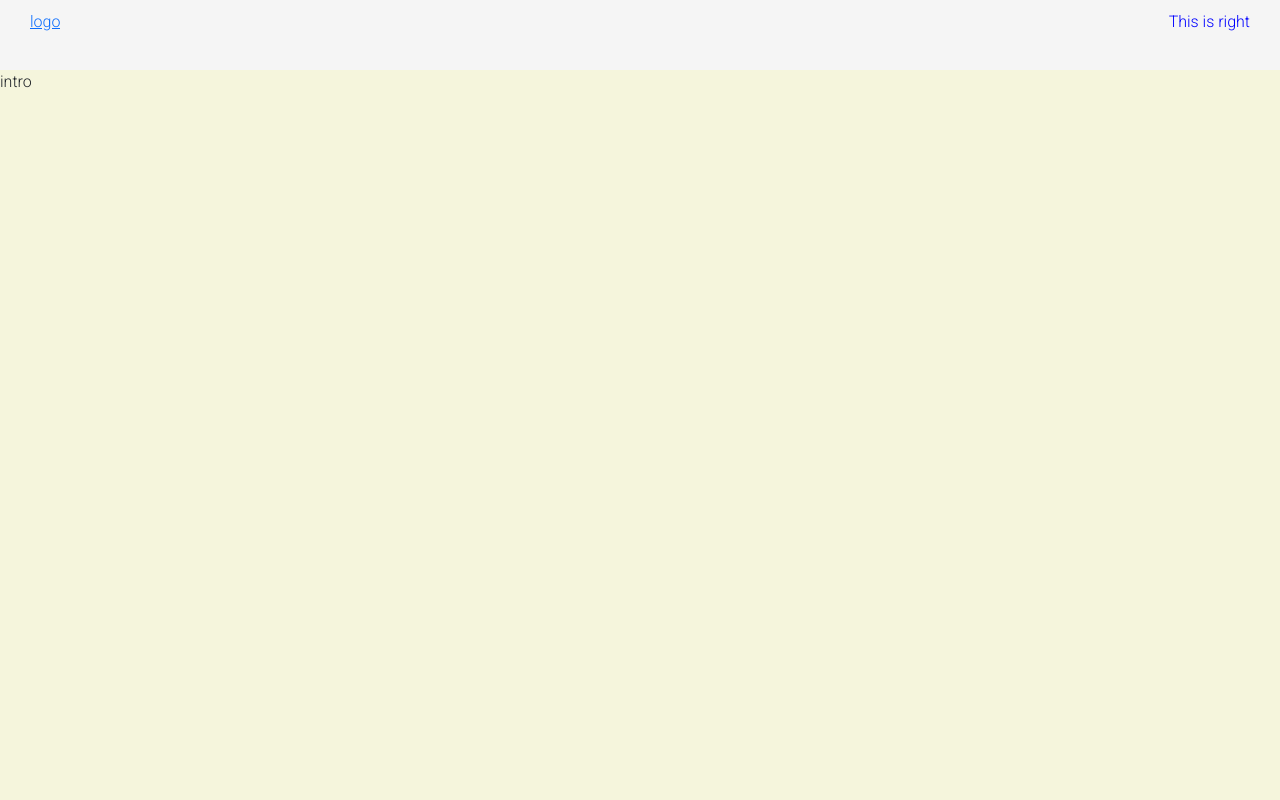
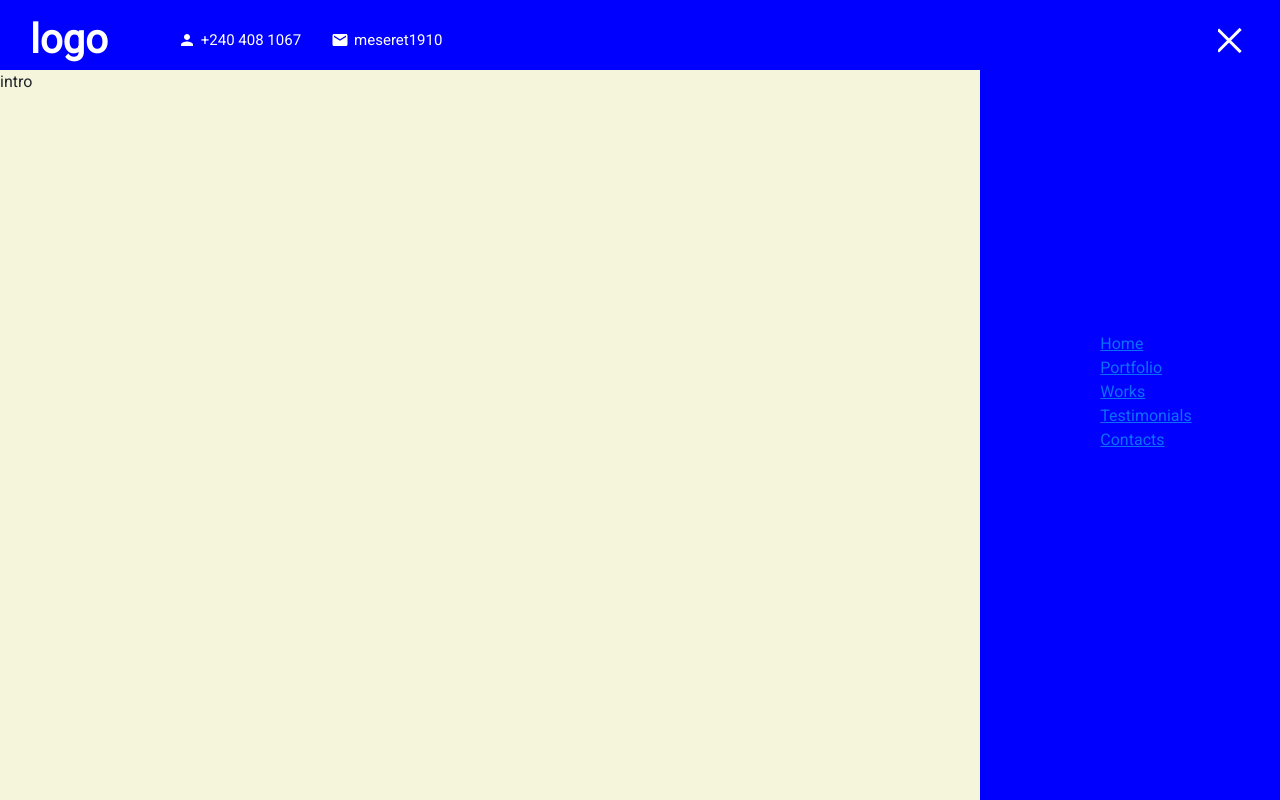
Before and after one commit to Meseret-G/PersonalBio, a React app: page / in a window 1280 px wide. Built offline with nearby package versions, Linux system fonts and the light colour scheme.

Commit message:
navbar almost done

```diff
--- a/package.json
+++ b/package.json
@@ -4,6 +4,8 @@
   "private": true,
   "dependencies": {
     "@fortawesome/fontawesome-free": "5.14.0",
+    "@material-ui/core": "^4.12.3",
+    "@material-ui/icons": "^4.11.2",
     "@popperjs/core": "^2.9.3",
     "axios": "^0.21.1",
     "bootstrap": "^5.1.0",
--- a/public/index.html
+++ b/public/index.html
@@ -15,7 +15,7 @@
 
     <link rel="preconnect" href="https://fonts.googleapis.com">
 <link rel="preconnect" href="https://fonts.gstatic.com" crossorigin>
-<link href="https://fonts.googleapis.com/css2?family=Roboto:ital,wght@0,100;0,300;1,500&display=swap" rel="stylesheet">
+<link href="https://fonts.googleapis.com/css2?family=Roboto:ital,wght@0,100;200,400,0,300;1,500&display=swap" rel="stylesheet">
     <title>Personal Portfolio Website</title>
     <style>
       *{
--- a/src/Initialize/index.js
+++ b/src/Initialize/index.js
@@ -1,4 +1,4 @@
-import React from 'react';
+import React, { useState } from 'react';
 import './apps.scss';
 import Contact from '../components/contact/Contact';
 import Intro from '../components/intro/Intro';
@@ -6,11 +6,15 @@ import Portfolio from '../components/portfolio/Portfolio';
 import Testimonial from '../components/testimonials/Testimonial';
 import Topbar from '../components/topbar/Topbar';
 import Works from '../components/works/Works';
+import Menu from '../components/Menu/Menu';
 
 function Initialize() {
+  const [menuOpen, setMenuOpen] = useState(true);
+
   return (
     <div className="app">
-      <Topbar />
+      <Topbar menuOpen={menuOpen} setMenuOpen={setMenuOpen} />
+      <Menu menuOpen={menuOpen} setMenuOpen={setMenuOpen} />
       <div className="sections">
         <Intro />
         <Portfolio />
--- /dev/null
+++ b/src/components/Menu/Menu.jsx
@@ -0,0 +1,35 @@
+/* eslint-disable quotes */
+import React from 'react';
+import PropTypes from 'prop-types';
+import './menu.scss';
+
+export default function Menu({ menuOpen }) {
+  return (
+    // eslint-disable-next-line prefer-template
+    // eslint-disable-next-line quotes
+    // eslint-disable-next-line prefer-template
+    <div className={'menu ' + (menuOpen && 'active')}>
+      <ul>
+        <li>
+          <a href="#intro"> Home </a>
+        </li>
+        <li>
+          <a href="#portfolio"> Portfolio </a>
+        </li>
+        <li>
+          <a href="#works"> Works </a>
+        </li>
+        <li>
+          <a href="#testimonials"> Testimonials </a>
+        </li>
+        <li>
+          <a href="#contact"> Contacts </a>
+        </li>
+      </ul>
+    </div>
+  );
+}
+
+Menu.propTypes = {
+  menuOpen: PropTypes.func.isRequired,
+};
--- /dev/null
+++ b/src/components/Menu/menu.scss
@@ -0,0 +1,19 @@
+@import "../../styles/index.scss";
+
+.menu{
+    width: 300px;
+    height: 100vh;
+    background-color: $mainColor;
+    position: fixed;
+    top: 0;
+    right: -300px;
+    z-index: 2;
+    display: flex;
+    flex-direction:column;
+    align-items: center;
+    justify-content: center;
+    transition: all 1s ease;
+    &.active{
+        right: 0;
+    }
+}
--- a/src/components/topbar/Topbar.jsx
+++ b/src/components/topbar/Topbar.jsx
@@ -1,15 +1,46 @@
+/* eslint-disable jsx-a11y/no-static-element-interactions */
+/* eslint-disable jsx-a11y/click-events-have-key-events */
+/* eslint-disable quotes */
+/* eslint-disable react/self-closing-comp */
 import React from 'react';
+import PropTypes from 'prop-types';
 import './topbar.scss';
+import { Person, Mail } from '@material-ui/icons';
 
-export default function Topbar() {
+export default function Topbar({ menuOpen, setMenuOpen }) {
   return (
-    <div className="topbar" id="topbar">
+    // eslint-disable-next-line prefer-template
+    // eslint-disable-next-line quotes
+    // eslint-disable-next-line prefer-template
+    <div className={'topbar ' + (menuOpen && 'active')}>
       <div className="wrapper">
         <div className="left">
-          <a href="#intro"> logo </a>
+          <a href="#intro" className="logo">
+            {' '}
+            logo{' '}
+          </a>
+          <div className="itemContainer">
+            <Person className="icon" />
+            <span> +240 408 1067</span>
+          </div>
+          <div className="itemContainer">
+            <Mail className="icon" />
+            <span>meseret1910</span>
+          </div>
         </div>
-        <div className="right">This is right</div>
+        <div className="right">
+          <div className="hamburger" onClick={() => setMenuOpen(!menuOpen)}>
+            <span className="line1"></span>
+            <span className="line2"></span>
+            <span className="line3"></span>
+          </div>
+        </div>
       </div>
     </div>
   );
 }
+
+Topbar.propTypes = {
+  menuOpen: PropTypes.func.isRequired,
+  setMenuOpen: PropTypes.isRequired,
+};
--- a/src/components/topbar/topbar.scss
+++ b/src/components/topbar/topbar.scss
@@ -7,11 +7,76 @@
     color:$mainColor;
     position: fixed;
     top: 0;
-    z-index: 2;
+    z-index: 3;
     .wrapper {
         padding: 10px 30px;
         display: flex;
         align-items: center;
         justify-content:space-between;
+        .left {
+            display: flex;
+            align-items: center;
+            .logo{
+                font-size: 40px;
+                font-weight: 700;
+                text-decoration: none;
+                color: inherit;
+                margin-right: 40px;
+
+            }
+            .itemContainer{
+                display: flex;
+                align-items: center;
+                margin-left: 30px;
+                .icon{
+                    font-size:18px;
+                    margin-right: 5px;
+
+                }
+                span{
+                    font-size: 15px;
+                    font-weight:500;
+                }
+
+            }
+        }
+        .right{
+            .hamburger{
+                width: 32px;
+                height: 25px;
+                display:flex;
+                flex-direction: column;
+                justify-content: space-between;
+                cursor: pointer;
+
+                span{
+                width:100%;
+                height: 3px;
+                background-color: $mainColor;
+                transform-origin: left;
+                transition: all 2s ease;
+                }
+            }
+        }
+    }
+    &.active{
+        background-color: $mainColor;
+        color: white;
+        .hamburger{
+            span{
+                &:first-child{
+                    background-color: white;
+                    transform:rotate(45deg)
+
+                }
+                &:nth-child(2){
+                    opacity: 0;
+                }
+                &:last-child{
+                    background-color: white;
+                    transform:rotate(-45deg)
+                }
+            }
+        }
     }
 }
```
